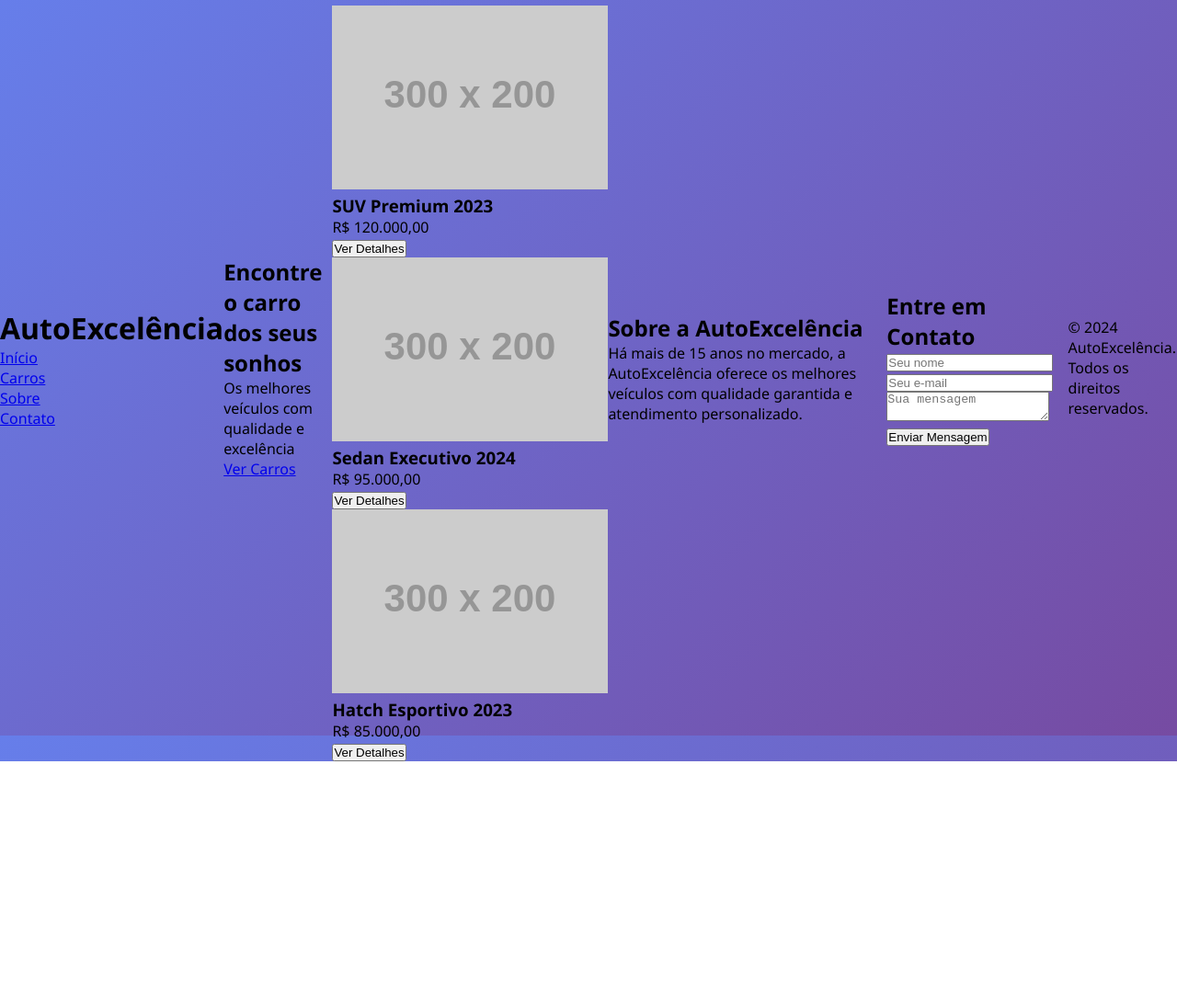
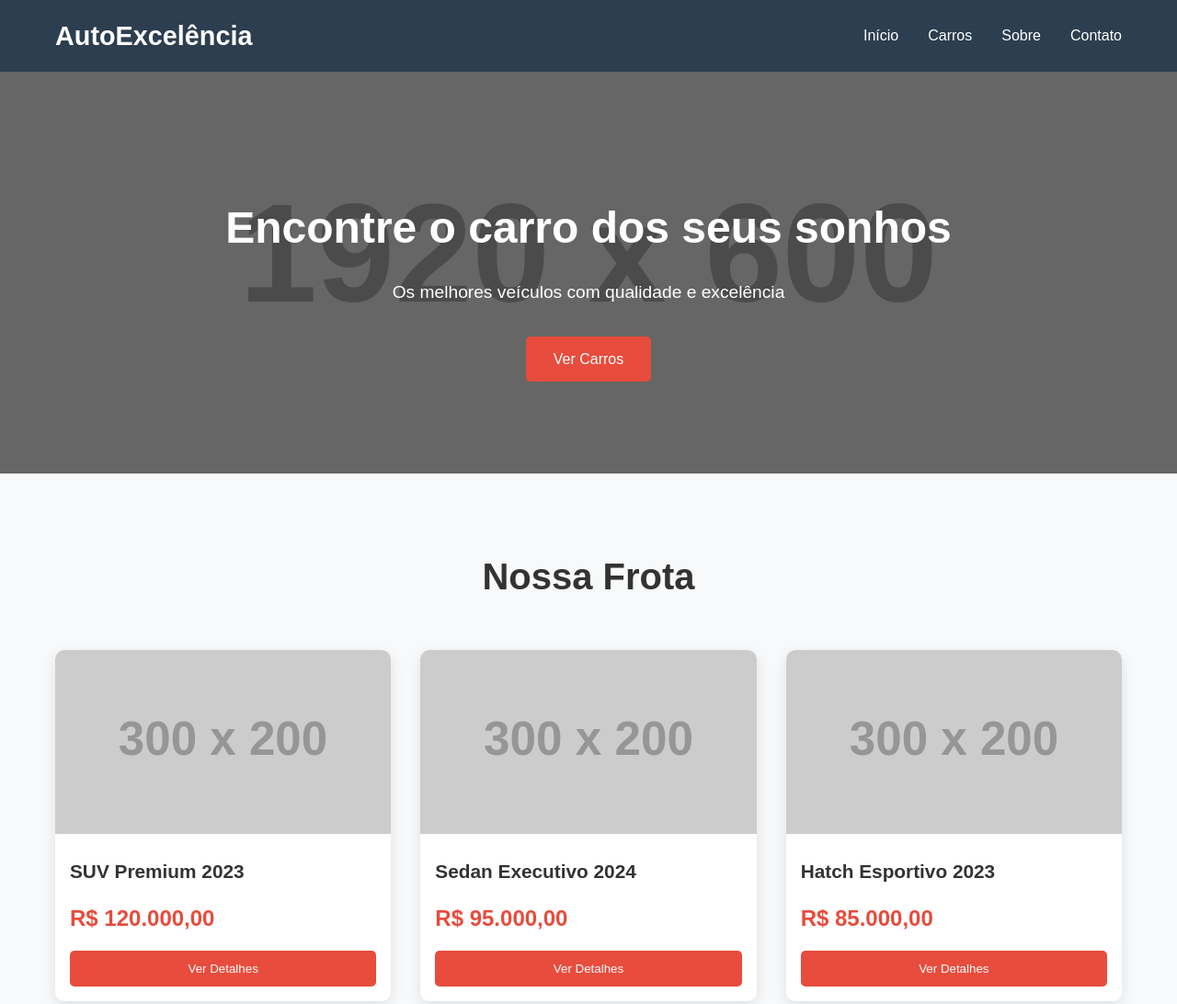
Before and after one commit to RaphaelhOliveira/AutoExcel-ncia, a plain HTML site: page index.html in a window 1280 px wide. Shown: the top 1092 px of the page at 92% size. Before the commit the page ends 828 px from the top, so only its background shows below. Drawn offline with Linux system fonts and the light colour scheme; placeholder pictures from the web are drawn by us.

Commit message:
Update style.css

```diff
--- a/style.css
+++ b/style.css
@@ -5,154 +5,227 @@
 }
 
 body {
-    font-family: 'Segoe UI', Tahoma, Geneva, Verdana, sans-serif;
-    background: linear-gradient(135deg, #667eea 0%, #764ba2 100%);
-    height: 100vh;
+    font-family: Arial, sans-serif;
+    line-height: 1.6;
+    color: #333;
+}
+
+.container {
+    max-width: 1200px;
+    margin: 0 auto;
+    padding: 0 20px;
+}
+
+/* Header */
+header {
+    background: #2c3e50;
+    color: white;
+    padding: 1rem 0;
+    position: fixed;
+    width: 100%;
+    top: 0;
+    z-index: 1000;
+}
+
+header .container {
     display: flex;
-    justify-content: center;
+    justify-content: space-between;
     align-items: center;
 }
 
-.login-container {
-    width: 100%;
-    max-width: 400px;
-    padding: 20px;
+header h1 {
+    font-size: 1.8rem;
 }
 
-.login-box {
-    background: white;
-    padding: 40px;
-    border-radius: 15px;
-    box-shadow: 0 15px 35px rgba(0, 0, 0, 0.1);
-    transition: transform 0.3s ease;
+nav ul {
+    display: flex;
+    list-style: none;
 }
 
-.login-box:hover {
+nav ul li {
+    margin-left: 2rem;
+}
+
+nav ul li a {
+    color: white;
+    text-decoration: none;
+    transition: color 0.3s;
+}
+
+nav ul li a:hover {
+    color: #3498db;
+}
+
+/* Hero Section */
+.hero {
+    background: linear-gradient(rgba(0,0,0,0.5), rgba(0,0,0,0.5)),
+                url('https://via.placeholder.com/1920x600');
+    background-size: cover;
+    background-position: center;
+    color: white;
+    text-align: center;
+    padding: 150px 0 100px;
+    margin-top: 60px;
+}
+
+.hero h2 {
+    font-size: 3rem;
+    margin-bottom: 1rem;
+}
+
+.hero p {
+    font-size: 1.2rem;
+    margin-bottom: 2rem;
+}
+
+/* Botões */
+.btn {
+    display: inline-block;
+    background: #e74c3c;
+    color: white;
+    padding: 12px 30px;
+    text-decoration: none;
+    border: none;
+    border-radius: 5px;
+    cursor: pointer;
+    transition: background 0.3s;
+}
+
+.btn:hover {
+    background: #c0392b;
+}
+
+/* Seção Carros */
+.carros {
+    padding: 80px 0;
+    background: #f8f9fa;
+}
+
+.carros h2 {
+    text-align: center;
+    margin-bottom: 3rem;
+    font-size: 2.5rem;
+}
+
+.carros-grid {
+    display: grid;
+    grid-template-columns: repeat(auto-fit, minmax(300px, 1fr));
+    gap: 2rem;
+}
+
+.carro-card {
+    background: white;
+    border-radius: 10px;
+    overflow: hidden;
+    box-shadow: 0 5px 15px rgba(0,0,0,0.1);
+    transition: transform 0.3s;
+}
+
+.carro-card:hover {
     transform: translateY(-5px);
 }
 
-.login-header {
-    text-align: center;
-    margin-bottom: 30px;
+.carro-card img {
+    width: 100%;
+    height: 200px;
+    object-fit: cover;
 }
 
-.login-header h2 {
-    color: #333;
-    font-size: 28px;
-    margin-bottom: 10px;
+.carro-card h3 {
+    padding: 1rem;
+    font-size: 1.3rem;
 }
 
-.login-header p {
-    color: #666;
-    font-size: 14px;
+.carro-card p {
+    padding: 0 1rem;
+    font-size: 1.5rem;
+    font-weight: bold;
+    color: #e74c3c;
 }
 
-.input-group {
-    margin-bottom: 20px;
+.carro-card .btn {
+    margin: 1rem;
+    width: calc(100% - 2rem);
 }
 
-.input-group label {
-    display: block;
-    margin-bottom: 8px;
-    color: #333;
-    font-weight: 500;
-    font-size: 14px;
+/* Seção Sobre */
+.sobre {
+    padding: 80px 0;
+    text-align: center;
 }
 
-.input-group input {
-    width: 100%;
-    padding: 12px 15px;
-    border: 2px solid #e1e1e1;
-    border-radius: 8px;
-    font-size: 14px;
-    transition: border-color 0.3s ease;
+.sobre h2 {
+    margin-bottom: 2rem;
+    font-size: 2.5rem;
 }
 
-.input-group input:focus {
-    outline: none;
-    border-color: #667eea;
+.sobre p {
+    font-size: 1.1rem;
+    max-width: 800px;
+    margin: 0 auto;
 }
 
-.options {
-    display: flex;
-    justify-content: space-between;
-    align-items: center;
-    margin-bottom: 25px;
-    font-size: 14px;
+/* Seção Contato */
+.contato {
+    padding: 80px 0;
+    background: #f8f9fa;
 }
 
-.remember {
-    display: flex;
-    align-items: center;
-    color: #666;
+.contato h2 {
+    text-align: center;
+    margin-bottom: 3rem;
+    font-size: 2.5rem;
 }
 
-.remember input {
-    margin-right: 8px;
+form {
+    max-width: 600px;
+    margin: 0 auto;
+    display: flex;
+    flex-direction: column;
 }
 
-.forgot-password {
-    color: #667eea;
-    text-decoration: none;
-    transition: color 0.3s ease;
+form input, form textarea {
+    padding: 12px;
+    margin-bottom: 1rem;
+    border: 1px solid #ddd;
+    border-radius: 5px;
+    font-size: 1rem;
 }
 
-.forgot-password:hover {
-    color: #764ba2;
+form textarea {
+    height: 150px;
+    resize: vertical;
 }
 
-.login-btn {
-    width: 100%;
-    padding: 12px;
-    background: linear-gradient(135deg, #667eea 0%, #764ba2 100%);
+/* Footer */
+footer {
+    background: #2c3e50;
     color: white;
-    border: none;
-    border-radius: 8px;
-    font-size: 16px;
-    font-weight: 600;
-    cursor: pointer;
-    transition: transform 0.2s ease;
-}
-
-.login-btn:hover {
-    transform: translateY(-2px);
-}
-
-.login-btn:active {
-    transform: translateY(0);
-}
-
-.register-link {
     text-align: center;
-    margin-top: 25px;
-    font-size: 14px;
-    color: #666;
-}
-
-.register-link a {
-    color: #667eea;
-    text-decoration: none;
-    font-weight: 500;
-    transition: color 0.3s ease;
-}
-
-.register-link a:hover {
-    color: #764ba2;
+    padding: 2rem 0;
 }
 
 /* Responsividade */
-@media (max-width: 480px) {
-    .login-container {
-        padding: 15px;
+@media (max-width: 768px) {
+    header .container {
+        flex-direction: column;
+        text-align: center;
     }
 
-    .login-box {
-        padding: 30px 25px;
+    nav ul {
+        margin-top: 1rem;
+        flex-direction: column;
     }
 
-    .options {
-        flex-direction: column;
-        gap: 15px;
-        align-items: flex-start;
+    nav ul li {
+        margin: 0.5rem 0;
+    }
+
+    .hero h2 {
+        font-size: 2rem;
+    }
+
+    .carros-grid {
+        grid-template-columns: 1fr;
     }
 }
```
